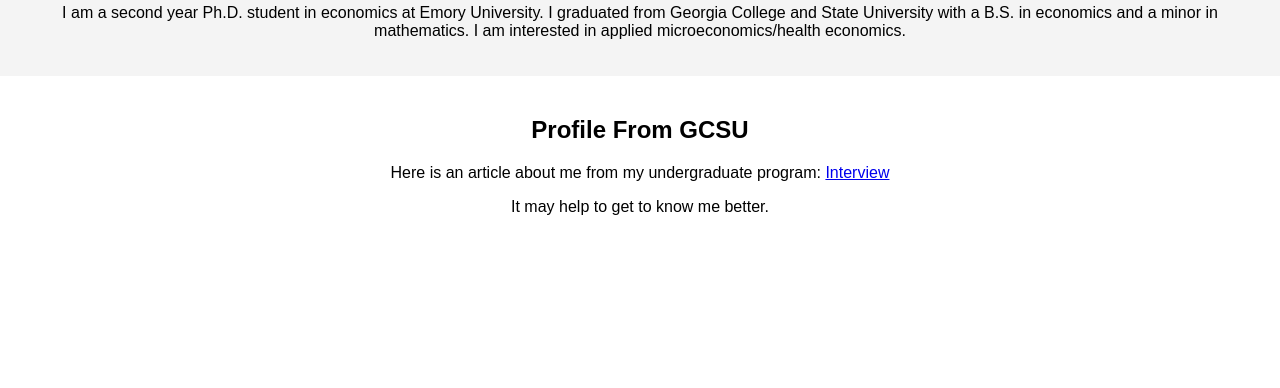
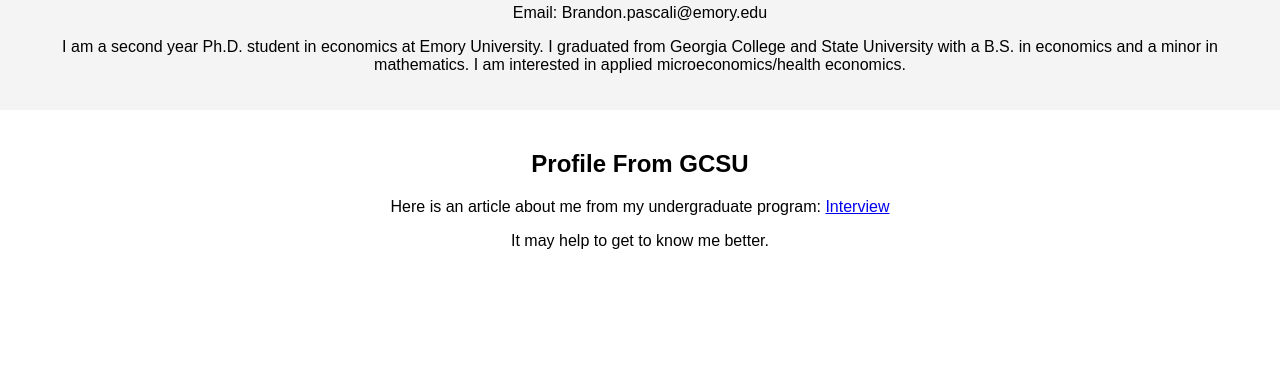
Before and after one commit to bmpasca/bmpasca.github.io, a plain HTML site: page index.html in a window 1280 px wide. Shown: the part 412-800 px from the top of the page. Drawn offline with Linux system fonts and the light colour scheme.

Commit message:
Added Email

```diff
--- a/index.html
+++ b/index.html
@@ -71,6 +71,7 @@
     <section id="home">
         <h2>About Me</h2>
         <img src="pascali-brandon-2024.jpeg" alt="Profile Picture">
+        <p>Email: Brandon.pascali@emory.edu</p>
         <p>I am a second year Ph.D. student in economics at Emory University. I graduated from Georgia College and State University with a B.S. in economics and a minor in mathematics. I am interested in applied microeconomics/health economics.</p>
     </section>
     <section id="article">
```
